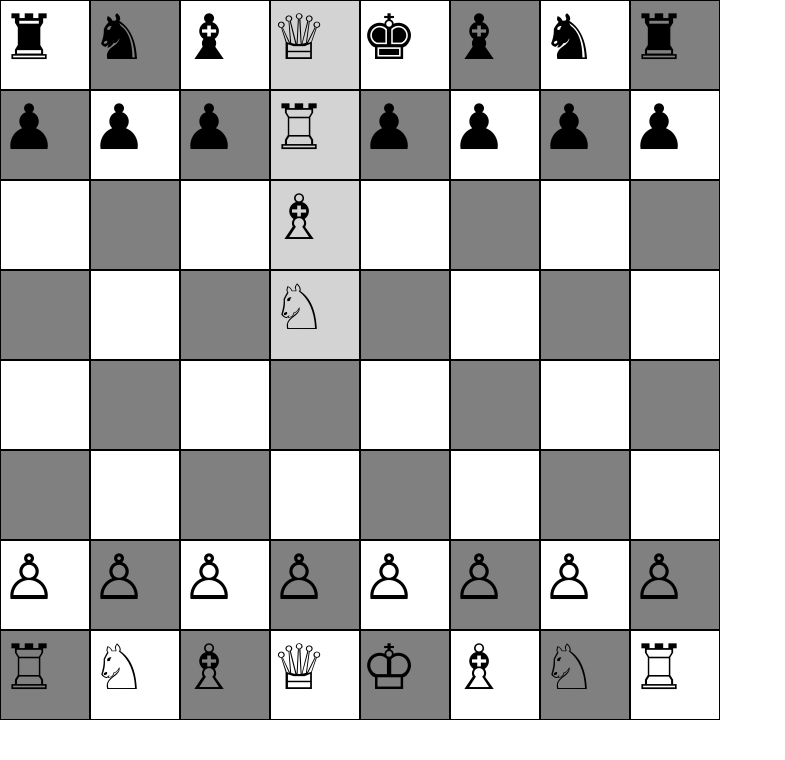
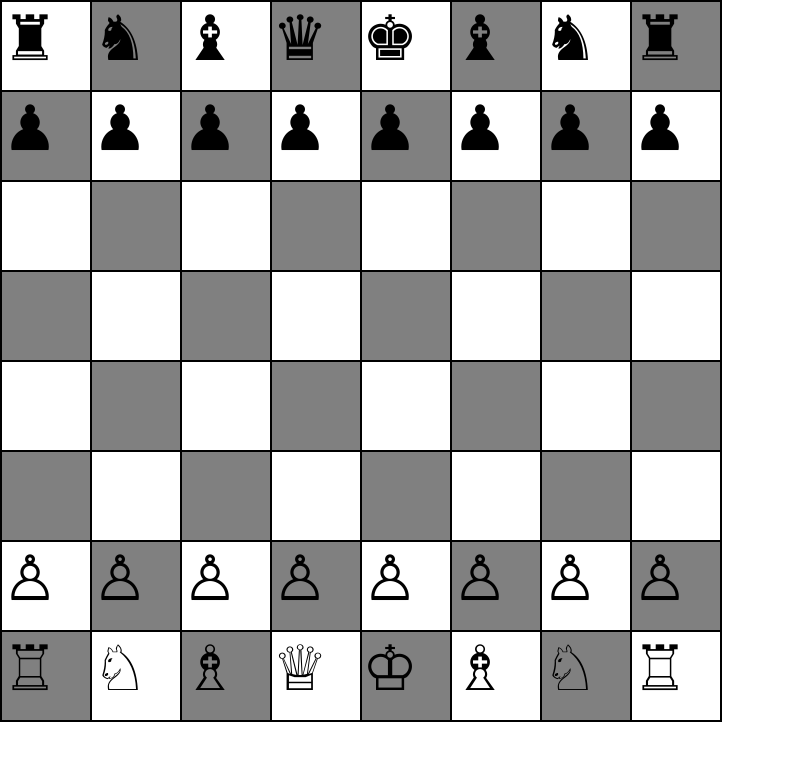
Before and after one commit to Binh2/reactjs-chess-page, a React (Create React App) app: page / in a window 1280 px wide. Shown: the top 760 px of the page, without its empty margins (0-785 px from the left). Built offline with nearby package versions, Linux system fonts and the light colour scheme.

Commit message:
Before trying to separating board logic away from board view

```diff
--- a/src/index.css
+++ b/src/index.css
@@ -29,6 +29,7 @@
   gap: 0;
   width: var(--board-width);
   height: var(--board-width);
+  border: 1px solid black;
 }
 
 .board .square.--dark {
@@ -40,22 +41,6 @@
   background: var(--light-square-color);
 }
 
-/* .board div {
-  display: grid;
-  grid-gap: 0;
-  gap: 0;
-} */
-
-/* .board div:nth-child(odd) .square:nth-child(even), .board div:nth-child(even) .square:nth-child(odd) {
-  --dark-square-color: gray;
-  background: var(--dark-square-color);
-}
-
-.board div:nth-child(odd) .square:nth-child(odd), .board div:nth-child(even) .square:nth-child(even) {
-  --light-square-color: white;
-  background: var(--light-square-color);
-} */
-
 .promotion-menu {
   position: absolute;
   z-index: 10;
@@ -64,11 +49,12 @@
   display: grid;
   grid-template-rows: repeat(8, 1fr);
   grid-template-columns: repeat(8, 1fr);
-  /* grid-auto-flow: column; */
+  /* grid-auto-flow: column;   */
   top: 0;
   left: 0;
   z-index: 5;
   pointer-events: none;
+  border: 1px solid black;
 }
 .promotion-menu .square {
   pointer-events: auto;
--- a/src/index.tsx
+++ b/src/index.tsx
@@ -32,7 +32,6 @@ const initialBoard = [
 ]
 
 type BoardType = string[][]
-type HistoryType = { piece: string, from: [number, number], to: [number, number] }[];
 type PossibleMovesType = ([number, number] | [number, number, boolean])[];
 type HasMovedType = { wK: boolean, wR1: boolean, wR2: boolean, bK: boolean, bR1: boolean, bR2: boolean };
 
@@ -59,10 +58,16 @@ function removePiece(board: BoardType, at: [number, number]) {
 	newBoard[row][col] = '.';
 	return newBoard;
 }
-function getPossibleMoves(board: BoardType, history: HistoryType, hasMoved: HasMovedType, from: [number, number] ) {
+function getPossibleMoves(board: BoardType, history: HistoryType, isWhiteTurn: boolean, hasMoved: HasMovedType, from: [number, number] ) {
 	let [fromRow, fromCol] = from;
 	const piece = board[fromRow][fromCol];
 	let moves: PossibleMovesType = [];
+
+	// selected piece is white
+	if (isWhiteTurn && !Object.values(white).includes(piece)) return [];
+	// selected piece is black
+	if (!isWhiteTurn && !Object.values(black).includes(piece)) return [];
+
 	if (piece === white.pawn || piece === black.pawn) { // Pawn moves
 		let direction = piece === white.pawn ? -1 : 1;
 
@@ -216,17 +221,28 @@ function getPossibleMoves(board: BoardType, history: HistoryType, hasMoved: HasM
 	}
 	return [];
 }
+
+
+// type HistoryType = { fromPiece: string, toPiece: string, from: [number, number], to: [number, number] }[];
+// function useBoard() {
+// 	const [ board, setBoard ] = useState<BoardType>(initialBoard);
+// 	const [ history, setHistory ] = useState<HistoryType>([]);
+// 	const [ historyIndex, setHistoryIndex ] = useState<number>(-1);
+// }
+
+type HistoryType = { piece: string, from: [number, number], to: [number, number] }[];
 type SelectedPieceType = [number, number] | null;
 function Board() {
 	const [ board, setBoard ] = useState<BoardType>(initialBoard);
+	const [ isWhiteTurn, setIsWhiteTurn ] = useState<boolean>(true);
 	const [ selected, setSelected ] = useState<SelectedPieceType>(null);
 	const [ history, setHistory ] = useState<HistoryType>([]);
 	const [ possibleMoves, setPossibleMoves ] = useState<PossibleMovesType>([]);
 	const [ hasMoved, setHasMoved ] = useState<HasMovedType>({ wK: false, wR1: false, wR2: false, bK: false, bR1: false, bR2: false });
+	const [ promotionSquare, setPromotionSquare ] = useState<{piece: string, at: [number, number]} | null>(null);
 
-	function handleClick(row: number, col: number) {
-		console.log("click", 7-row, col, selected);
-		console.log("possibleMoves", possibleMoves);
+
+	function handleSelect(row: number, col: number) {
 		// click on empty square without having selected a piece -> do nothing
 		if (!selected && board[row][col] === '.') {
 			return;
@@ -235,7 +251,20 @@ function Board() {
 		// First click on a piece -> select that piece
 		if (!selected) {
 			setSelected([row, col]);
-			setPossibleMoves(getPossibleMoves(board, history, hasMoved, [row, col]));
+			setPossibleMoves(getPossibleMoves(board, history, isWhiteTurn, hasMoved, [row, col]));
+			return;
+		}
+
+		// Click on the selected piece again -> to cancel promotion
+		if (promotionSquare && selected[0] === row && selected[1] === col) {
+			setPromotionSquare(null);
+			return;
+		}
+
+		// Click on the selected piece again -> deselect piece
+		if (selected[0] === row && selected[1] === col) {
+			setSelected(null);
+			setPossibleMoves([]);
 			return;
 		}
 
@@ -245,14 +274,24 @@ function Board() {
 			(Object.values(black).includes(board[selected[0]][selected[1]]) && Object.values(black).includes(board[row][col]))
 		)) {
 			setSelected([row, col]);
-			setPossibleMoves(getPossibleMoves(board, history, hasMoved, [row, col]));
+			setPossibleMoves(getPossibleMoves(board, history, isWhiteTurn, hasMoved, [row, col]));
 			return;
 		}
 
 		// click on non-possible move square (disable this if you want to allow non-possible moves) -> deselect piece
 		if (!possibleMoves.some(p => p[0] === row && p[1] === col)) {
+			// Select non-possible opponent piece -> select that piece instead
+			if (board[row][col] !== '.' && (
+				(Object.values(white).includes(board[selected[0]][selected[1]]) && Object.values(black).includes(board[row][col])) ||
+				(Object.values(black).includes(board[selected[0]][selected[1]]) && Object.values(white).includes(board[row][col]))
+			)) {
+				setSelected([row, col]);
+				setPossibleMoves(getPossibleMoves(board, history, isWhiteTurn, hasMoved, [row, col]));
+				return;
+			}
 			setSelected(null);
 			setPossibleMoves([]);
+			setPromotionSquare(null);
 			return;
 		}
 
@@ -273,13 +312,17 @@ function Board() {
 
 		// Pawn: Promotion
 		if (board[selected[0]][selected[1]] === white.pawn && row === 0) {
-			let newBoard = movePiece(board, selected, [row, col]);
-			newBoard[row][col] = white.queen; // auto-promote to queen
-			setBoard(newBoard);
+			// let newBoard = movePiece(board, selected, [row, col]);
+			// newBoard[row][col] = white.queen; // auto-promote to queen
+			// setBoard(newBoard);
+			setPromotionSquare({piece: white.pawn, at: [row, col]});
+			return;
 		} else if (board[selected[0]][selected[1]] === black.pawn && row === 7) {
-			let newBoard = movePiece(board, selected, [row, col]);
-			newBoard[row][col] = black.queen; // auto-promote to queen
-			setBoard(newBoard);
+			// let newBoard = movePiece(board, selected, [row, col]);
+			// newBoard[row][col] = black.queen; // auto-promote to queen
+			// setBoard(newBoard);
+			setPromotionSquare({piece: black.pawn, at: [row, col]});
+			return;
 		}
 
 		// Pawn: En passant capture
@@ -293,8 +336,23 @@ function Board() {
 		// normal move or capture
 		else setBoard(movePiece(board, selected, [row, col]));
 
+		setIsWhiteTurn(!isWhiteTurn);
 		setHistory([...history, { piece: board[selected[0]][selected[1]], from: selected, to: [row, col] }]);
 		setSelected(null);
+		setPossibleMoves([]);
+	}
+
+	function handlePromotion(newPiece: string) {
+		if (!promotionSquare) return;
+		if (!selected) return; // for testing
+
+		let newBoard = movePiece(board, selected, promotionSquare.at);
+		newBoard[promotionSquare.at[0]][promotionSquare.at[1]] = newPiece;
+		setBoard(newBoard);
+		setIsWhiteTurn(!isWhiteTurn);
+		setHistory([...history, { piece: promotionSquare.piece, from: [promotionSquare.at[0] + (newPiece === white.pawn ? 1 : -1), promotionSquare.at[1]], to: promotionSquare.at }]);
+		setSelected(null);
+		setPromotionSquare(null);
 		setPossibleMoves([]);
 	}
 
@@ -308,24 +366,29 @@ function Board() {
 						(selected && i === selected[0] && j === selected[1] ? "--selected ": "") +
 						(possibleMoves.some(p => p[0] === i && p[1] === j) ? "--possible ": "")
 					}
-					piece={piece} row={i} col={j} onClick={handleClick} />
+					piece={piece} row={i} col={j} onClick={handleSelect} />
 				) } </>
 			) } </>
 		</div>
-		<PromotionMenu piece={white.pawn} at={[0, 3]} />
+		{ promotionSquare && <PromotionMenu piece={promotionSquare.piece} at={promotionSquare.at} onMouseDown={handlePromotion} /> }
 	</div>;
 }
-function PromotionMenu({ piece, at }: { piece: string, at: [number, number] }) {
+function PromotionMenu({ piece, at, onMouseDown }: { piece: string, at: [number, number], onMouseDown: (newPiece: string) => void }) {
 	const direction = piece === white.pawn ? -1 : 1;
+	console.log(at)
 	return <div className="promotion-menu">
-		<Square style={{gridRow: at[0]-direction, gridColumn: at[1]+1}}
-			piece={white.queen} row={at[0]} col={at[1]} onClick={() => {}} />
-		<Square style={{gridRow: at[0]-direction*2, gridColumn: at[1]+1}}
-			piece={white.rook} row={at[0]} col={at[1]} onClick={() => {}} />
-		<Square style={{gridRow: at[0]-direction*3, gridColumn: at[1]+1}}
-			piece={white.bishop} row={at[0]} col={at[1]} onClick={() => {}} />
-		<Square style={{gridRow: at[0]-direction*4, gridColumn: at[1]+1}}
-			piece={white.knight} row={at[0]} col={at[1]} onClick={() => {}} />
+		<Square style={{gridRow: at[0]+1, gridColumn: at[1]+1}}
+			piece={white.queen} row={at[0]} col={at[1]}
+			onClick={() => onMouseDown(piece === white.pawn ? white.queen : black.queen)} />
+		<Square style={{gridRow: at[0]+1-direction, gridColumn: at[1]+1}}
+			piece={white.rook} row={at[0]} col={at[1]}
+			onClick={() => onMouseDown(piece === white.pawn ? white.rook : black.rook)} />
+		<Square style={{gridRow: at[0]+1-direction*2, gridColumn: at[1]+1}}
+			piece={white.bishop} row={at[0]} col={at[1]}
+			onClick={() => onMouseDown(piece === white.pawn ? white.bishop : black.bishop)}  />
+		<Square style={{gridRow: at[0]+1-direction*3, gridColumn: at[1]+1}}
+			piece={white.knight} row={at[0]} col={at[1]}
+			onClick={() => onMouseDown(piece === white.pawn ? white.knight : black.knight)}  />
 	</div>;
 }
 
```
